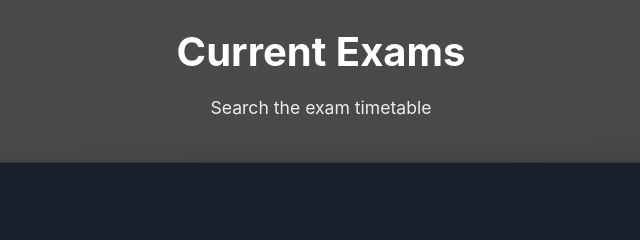
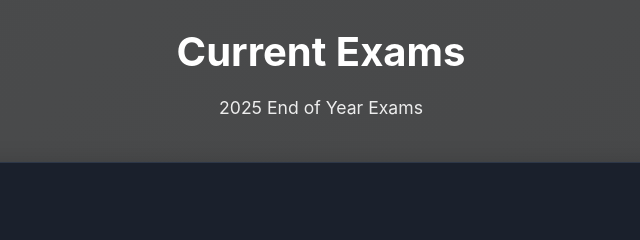
Before and after one commit to amaklakovv/ExamScheduler, a plain HTML site: page index.html in a window 1280 px wide. Shown: the top 240 px of the page, 319-959 px from the left. Drawn offline with Linux system fonts and the light colour scheme.

Commit message:
added new p text

```diff
--- a/index.html
+++ b/index.html
@@ -10,7 +10,7 @@
     <div class="container">
         <header>
             <h1>Current Exams</h1>
-            <p>Search the exam timetable</p>
+            <p>2025 End of Year Exams</p>
         </header>
 
         <section class="search-section">
```
